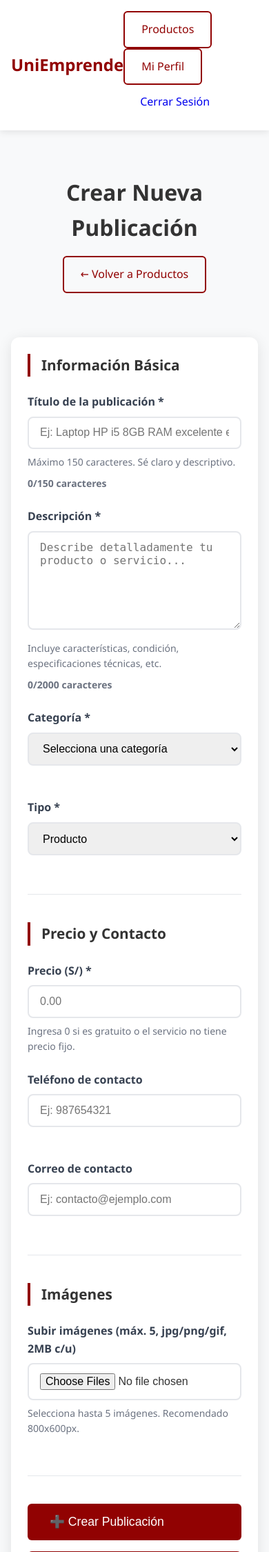
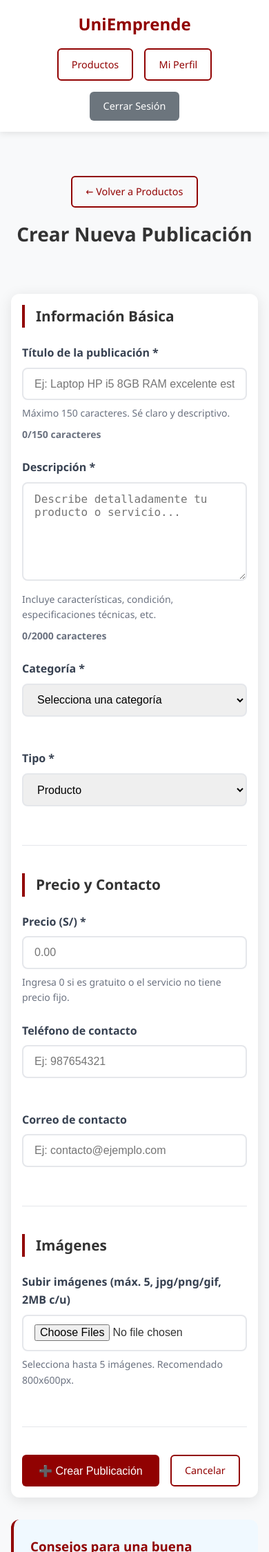
Before and after one commit to lroquehu/ING-WEB-PROYECTO, a PHP site: page /ING-WEB-PROYECTO/aplicacion/Vistas/publicacion/crear.php in a window 390 px wide. Shown: the top 2250 px of the page at 69% size. Run offline with PHP 8.4, Linux system fonts and the light colour scheme; the visitor is signed in with stand-in values (Sample User, id 1); some libraries are stand-ins or nearby versions.

Commit message:
Responsive: publicacion crear

```diff
--- a/aplicacion/Vistas/publicacion/crear.php
+++ b/aplicacion/Vistas/publicacion/crear.php
@@ -46,6 +46,35 @@
             padding: 0 1rem;
         }
 
+        /* Header Simple */
+        .simple-header {
+            background: white;
+            padding: 1rem 0;
+            box-shadow: 0 2px 10px rgba(0,0,0,0.1);
+            position: sticky;
+            top: 0;
+            z-index: 1000;
+        }
+
+        .header-inner {
+            display: flex;
+            justify-content: space-between;
+            align-items: center;
+        }
+
+        .logo {
+            font-size: 1.5rem;
+            font-weight: bold;
+            color: #910202;
+            text-decoration: none;
+        }
+
+        .header-nav {
+            display: flex;
+            align-items: center;
+            gap: 1rem;
+        }
+
         /* Header de Página */
         .page-header {
             display: flex;
@@ -72,6 +101,7 @@
             align-items: center;
             gap: 0.5rem;
             cursor: pointer;
+            font-size: 0.95rem;
         }
 
         .btn-primary {
@@ -84,6 +114,7 @@
         }
 
         .btn-outline {
+            background: transparent;
             border: 2px solid #910202;
             color: #910202;
         }
@@ -91,6 +122,15 @@
         .btn-outline:hover {
             background: #910202;
             color: white;
+        }
+
+        .btn-secondary {
+            background: #6c757d;
+            color: white;
+        }
+
+        .btn-secondary:hover {
+            background: #545b62;
         }
 
         .btn-large {
@@ -188,6 +228,14 @@
             color: #94a3b8;
         }
 
+        /* Preview de imágenes */
+        .image-preview {
+            display: flex;
+            gap: 8px;
+            flex-wrap: wrap;
+            margin-top: 8px;
+        }
+
         /* Acciones del Formulario */
         .form-actions {
             display: flex;
@@ -245,10 +293,24 @@
             color: #16a34a;
         }
 
+        /* Main Content */
+        .main-content {
+            padding: 2rem 0;
+        }
+
+        /* Footer Simple */
+        .simple-footer {
+            background: #333;
+            color: white;
+            padding: 2rem 0;
+            text-align: center;
+            margin-top: 4rem;
+        }
+
         /* Responsive */
         @media (max-width: 768px) {
             .page-header {
-                flex-direction: column;
+                flex-direction: column-reverse;
                 gap: 1rem;
                 text-align: center;
             }
@@ -258,11 +320,45 @@
             }
 
             .form-actions {
-                flex-direction: column;
+                flex-direction: row;
                 align-items: stretch;
             }
 
             .create-product-form {
+                padding: 1.5rem;
+            }
+
+            .header-inner {
+                flex-direction: column;
+                gap: 1rem;
+            }
+
+            .header-nav {
+                justify-content: center;
+                flex-wrap: wrap;
+            }
+        }
+
+        @media (max-width: 480px) {
+            .create-product-form {
+                padding: 1rem;
+            }
+
+            .page-header h1 {
+                font-size: 1.75rem;
+            }
+
+            .btn {
+                padding: 0.6rem 1.2rem;
+                font-size: 0.9rem;
+            }
+
+            .btn-large {
+                padding: 0.8rem 1.5rem;
+                font-size: 1rem;
+            }
+
+            .creation-tips {
                 padding: 1.5rem;
             }
         }
@@ -270,20 +366,22 @@
 </head>
 <body>
     <!-- Header Simple -->
-    <header style="background: white; padding: 1rem 0; box-shadow: 0 2px 10px rgba(0,0,0,0.1); position: sticky; top: 0; z-index: 1000;">
-        <div class="container" style="display: flex; justify-content: space-between; align-items: center;">
-            <a href="<?php echo BASE_URL; ?>" style="font-size: 1.5rem; font-weight: bold; color: #910202; text-decoration: none;">
-                UniEmprende
-            </a>
-            <nav>
-                <a href="<?php echo BASE_URL; ?>publicaciones" class="btn btn-outline" style="margin-right: 1rem;">Productos</a>
-                <a href="<?php echo BASE_URL; ?>perfil" class="btn btn-outline" style="margin-right: 1rem;">Mi Perfil</a>
-                <a href="<?php echo BASE_URL; ?>logout" class="btn btn-secondary">Cerrar Sesión</a>
-            </nav>
+    <header class="simple-header">
+        <div class="container">
+            <div class="header-inner">
+                <a href="<?php echo BASE_URL; ?>" class="logo">
+                    UniEmprende
+                </a>
+                <nav class="header-nav">
+                    <a href="<?php echo BASE_URL; ?>publicaciones" class="btn btn-outline">Productos</a>
+                    <a href="<?php echo BASE_URL; ?>perfil" class="btn btn-outline">Mi Perfil</a>
+                    <a href="<?php echo BASE_URL; ?>logout" class="btn btn-secondary">Cerrar Sesión</a>
+                </nav>
+            </div>
         </div>
     </header>
 
-    <main style="padding: 2rem 0;">
+    <main class="main-content">
         <div class="container">
             <!-- Header de Página -->
             <div class="page-header">
@@ -389,7 +487,7 @@
                             <input type="file" id="imagenes" name="imagenes[]" accept="image/jpeg,image/png,image/gif" multiple>
                             <small>Selecciona hasta 5 imágenes. Recomendado 800x600px.</small>
                         </div>
-                        <div id="preview" style="display:flex;gap:8px;flex-wrap:wrap;margin-top:8px;"></div>
+                        <div id="preview" class="image-preview"></div>
                     </div>
 
                     <!-- Acciones -->
@@ -417,7 +515,7 @@
     </main>
 
     <!-- Footer Simple -->
-    <footer style="background: #333; color: white; padding: 2rem 0; text-align: center; margin-top: 4rem;">
+    <footer class="simple-footer">
         <div class="container">
             <p>&copy; 2024 UniEmprende. Todos los derechos reservados.</p>
         </div>
```
